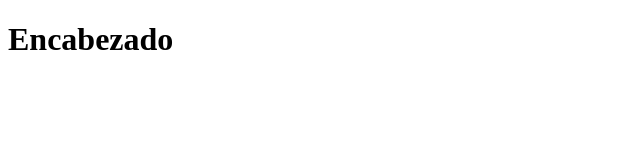
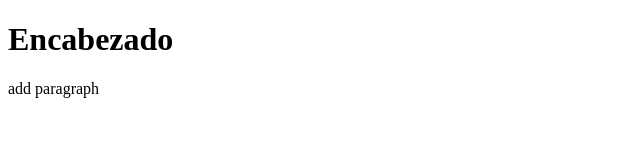
Before and after one commit to AvaleroI/new-repo, a plain HTML site: page index.html in a window 1280 px wide. Shown: the whole page, without its empty margins (0-640 px from the left). Drawn offline with Linux system fonts and the light colour scheme.

Commit message:
add paragraph

```diff
--- a/index.html
+++ b/index.html
@@ -8,5 +8,6 @@
   </head>
   <body>
     <h1>Encabezado</h1>
+    <p>add paragraph</p>
   </body>
 </html>
```
